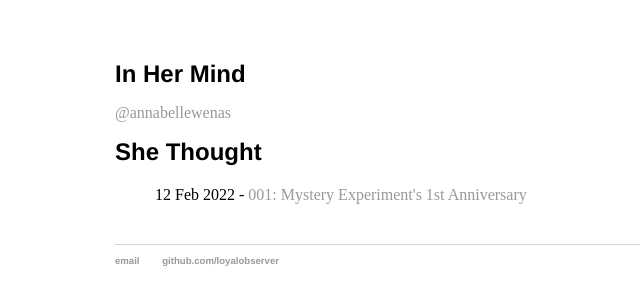
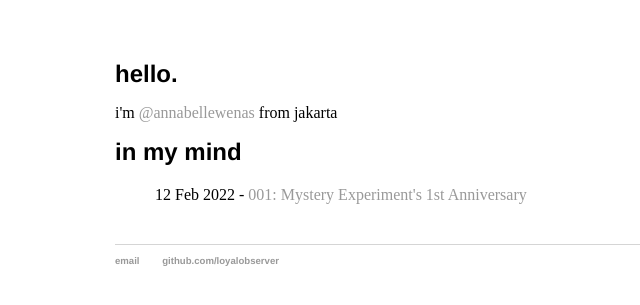
Before and after one commit to loyalobserver/loyalobserver, a Jekyll site: the page built from index.html, in a window 1280 px wide. Shown: the top 305 px of the page, without its empty margins (77-717 px from the left). Built offline with Jekyll 4.4.1, drawn with Linux system fonts in a browser that asks for light colours.

Commit message:
Update index.html

```diff
--- a/index.html
+++ b/index.html
@@ -1,13 +1,13 @@
 ---
 layout: default
-title: In Her Mind
-title2: She Thought
+title: hello.
+title2: in my mind
 ---
 
 
 <h1>{{ page.title }}</h1>
 
-	<a href="https://twitter.com/annabellewenas">@annabellewenas</a>
+	i'm <a href="https://twitter.com/annabellewenas">@annabellewenas</a> from jakarta
 	<br>
 
 <h1>{{ page.title2 }}</h1>
```
